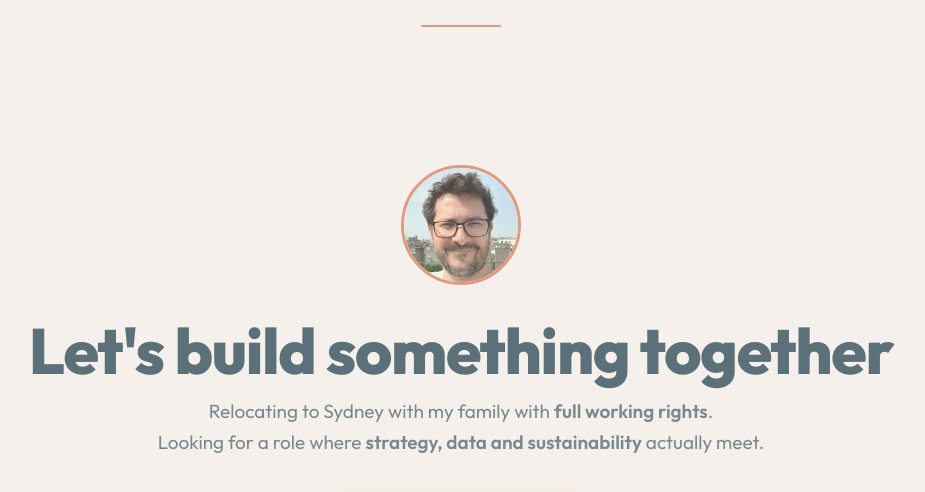
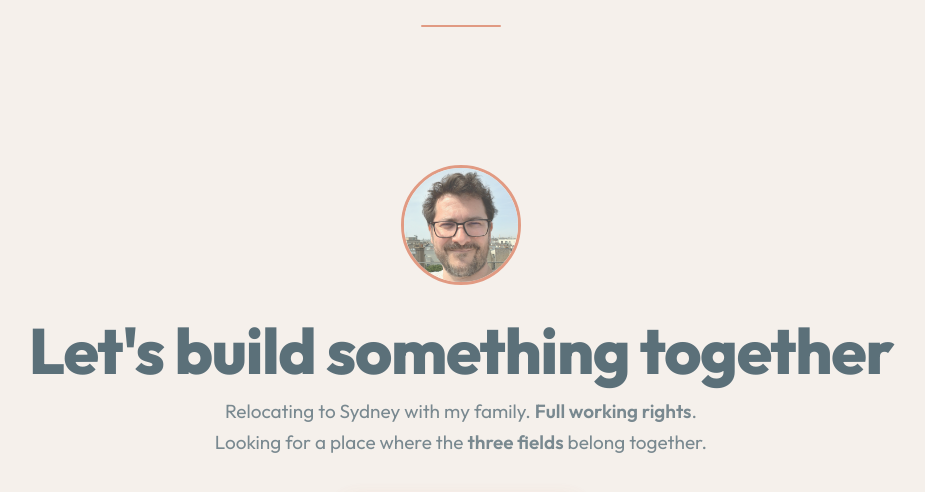
Before and after one commit to adrienbeton/makilab, a plain HTML site: page index.html in a window 1280 px wide. Shown: the part 4758-5250 px from the top of the page, without its empty margins (179-1104 px from the left). Drawn offline with nearby package versions, Linux system fonts and the light colour scheme.

Commit message:
copy(cta): tighten closing — three fields belong together
Co-Authored-By: Claude Opus 4.7 (1M context) <noreply@anthropic.com>

```diff
--- a/index.html
+++ b/index.html
@@ -922,7 +922,7 @@
       <div class="cta-inner">
         <div class="cta-portrait"><img src="assets/abeton-portrait.jpg?v=3" alt="Adrien Beton" width="120" height="120" onerror="this.parentElement.style.background='var(--secondary)'"/></div>
         <h2 class="cta-headline">Let's build something together</h2>
-        <p class="cta-subtitle">Relocating to Sydney with my family with <strong>full working rights</strong>.<br>Looking for a role where <strong>strategy, data and sustainability</strong> actually meet.</p>
+        <p class="cta-subtitle">Relocating to Sydney with my family. <strong>Full working rights</strong>.<br>Looking for a place where the <strong>three fields</strong> belong together.</p>
         <div class="cta-actions">
           <a href="https://linkedin.com/in/abeton" target="_blank" rel="noopener" class="cta-button">
             Connect on LinkedIn
```
